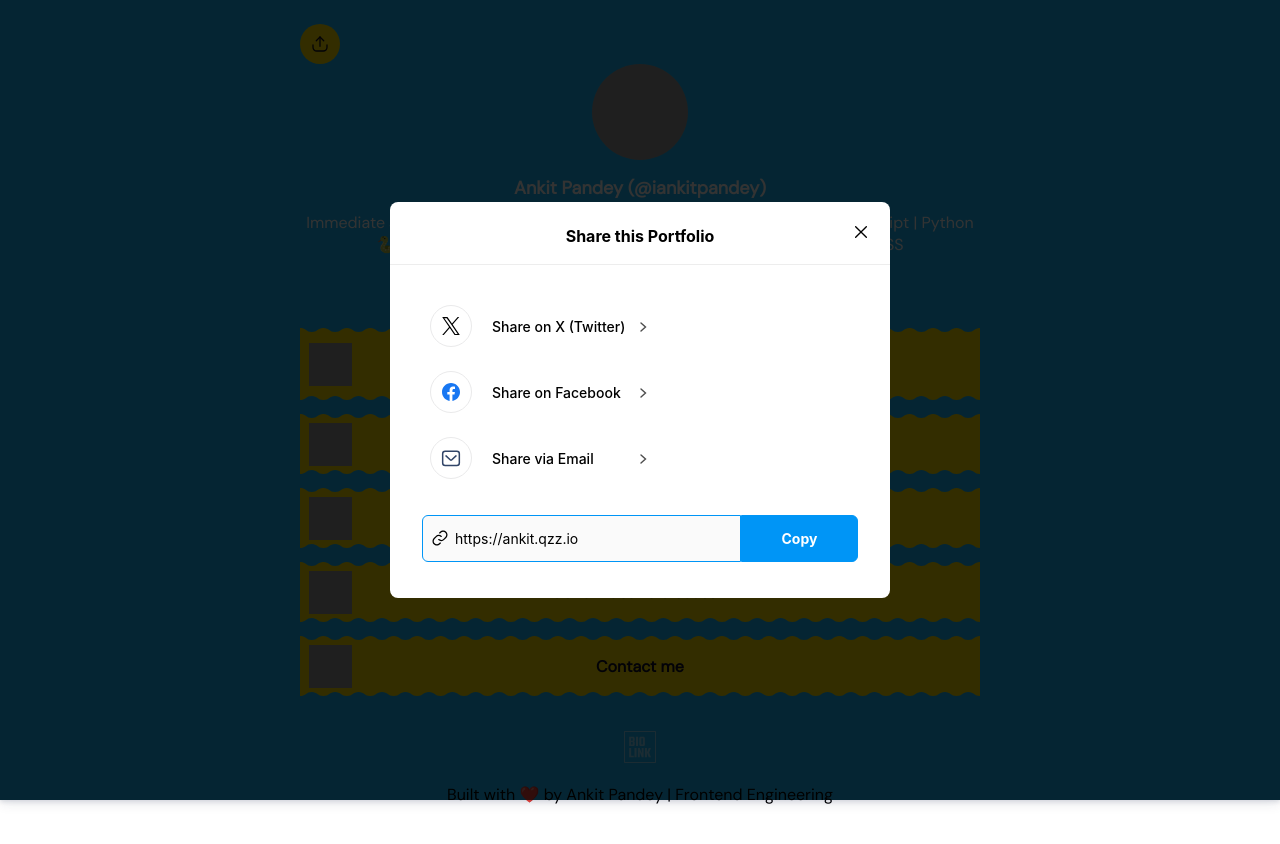
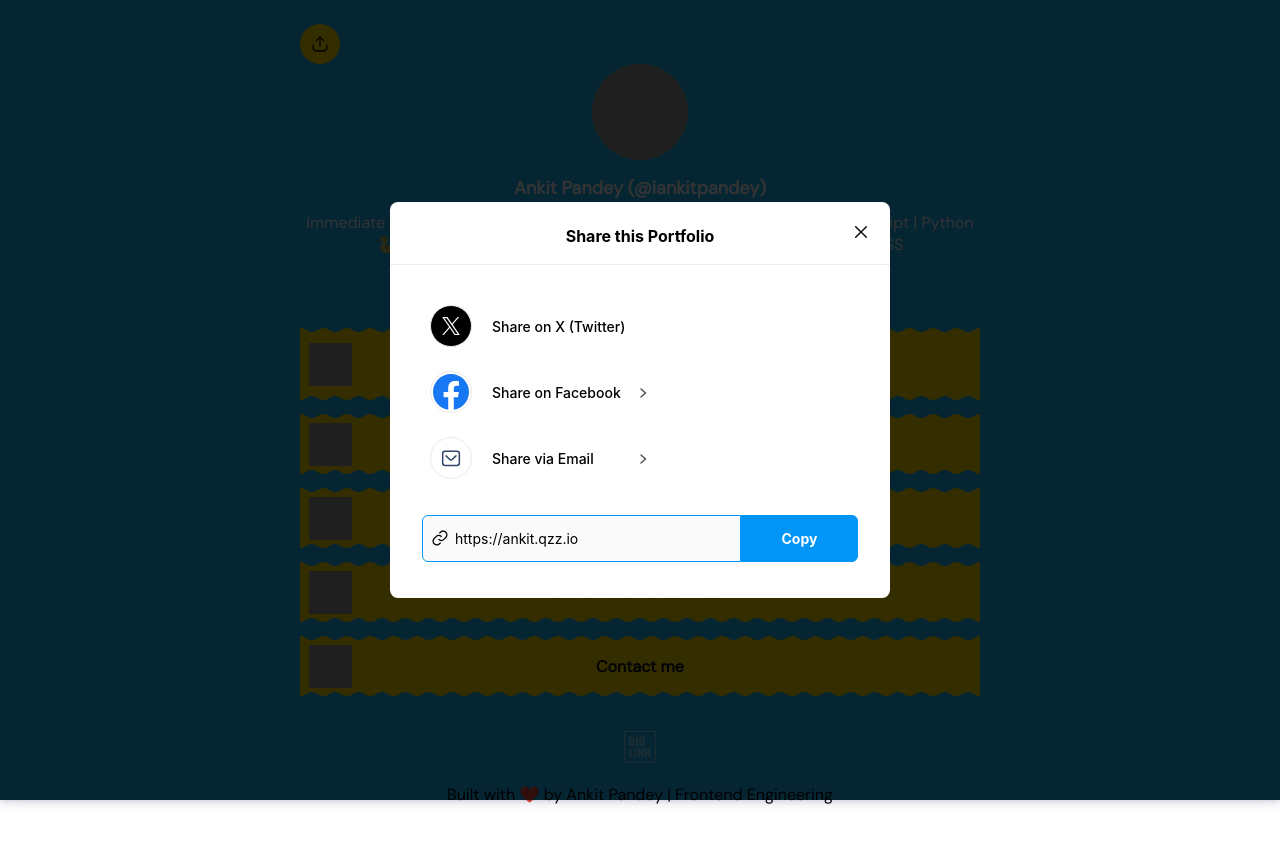
Before and after one commit to ankit2web/my-bio-link, a website built with Parcel: page src/index.html in a window 1280 px wide. Both pictures are taken after a click on the element 320 px from the left and 44 px from the top of the page. Built offline with nearby package versions, Linux system fonts and the light colour scheme; no server answers; grey boxes are pictures that could not be loaded; files whose address does not match are found by name.

Commit message:
updated icons

```diff
--- a/src/index.html
+++ b/src/index.html
@@ -194,10 +194,10 @@
                   href="https://x.com/intent/tweet?text=Check%20out%20Ankit%20Pandey%20(@iankitpandey)%27s%20portfolio!%20%0a%0ahttps://ankit.qzz.io"
                   target="_blank">
                   <div class="flex item-center">
-                    <div class="share-svg">
+                    <div class="share-svg" style="background-color: black;">
                       <svg width="24" height="18" viewBox="0 0 1200 1226" fill="none"
                         xmlns="http://www.w3.org/2000/svg">
-                        <path fill="#000000"
+                        <path fill="#FFFFFF"
                           d="M714.163 519.284L1160.89 0H1055.03L667.137 450.887L357.328 0H0L468.492 681.821L0 1226.37H105.866L515.491 750.218L842.672 1226.37H1200L714.137 519.284H714.163ZM569.165 687.828L521.697 619.934L144.011 79.6944H306.615L611.412 515.685L658.88 583.579L1055.08 1150.3H892.476L569.165 687.854V687.828Z" />
                       </svg>
                     </div>
@@ -208,15 +208,16 @@
                   </div>
                   <div class="share-svg-arrow">
                     <svg width="7" height="10" viewBox="0 0 7 10" fill="none" xmlns="http://www.w3.org/2000/svg">
-                      <path d="M1 1L5.5 5L1 9" stroke="black" stroke-opacity="0.7" stroke-width="1.4"
+                      <path d="M1 1L5.5 5L1 9" stroke="white" stroke-opacity="0.7" stroke-width="1.4"
                         stroke-linecap="round"></path>
                     </svg>
                   </div>
                 </a>
+
                 <a class="share-item font-inter text-14"
                   href="https://www.facebook.com/sharer/sharer.php?u=https://ankit.qzz.io" target="_blank">
                   <div class="flex item-center">
-                    <div class="share-svg"><svg width="24" height="18" viewBox="0 0 20 20" fill="none"
+                    <div class="share-svg"><svg width="40" height="36" viewBox="0 0 20 20" fill="none"
                         xmlns="http://www.w3.org/2000/svg">
                         <path
                           d="M20 10C20 4.47715 15.5229 0 10 0C4.47715 0 0 4.47715 0 10C0 14.9912 3.65684 19.1283 8.4375 19.8785V12.8906H5.89844V10H8.4375V7.79688C8.4375 5.29063 9.93047 3.90625 12.2146 3.90625C13.3084 3.90625 14.4531 4.10156 14.4531 4.10156V6.5625H13.1922C11.95 6.5625 11.5625 7.3334 11.5625 8.125V10H14.3359L13.8926 12.8906H11.5625V19.8785C16.3432 19.1283 20 14.9912 20 10Z"
```
